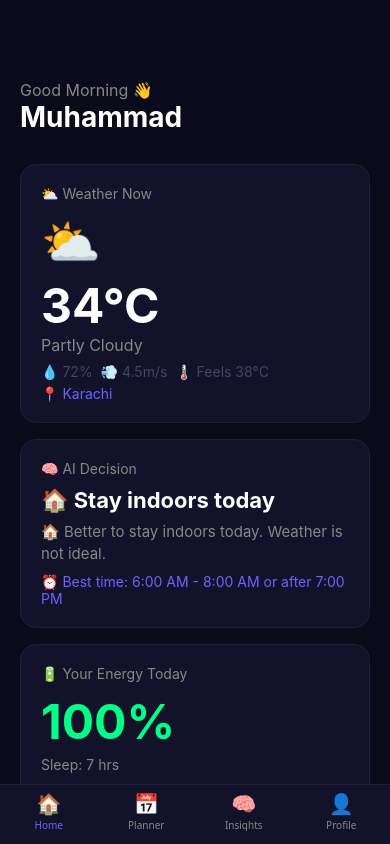
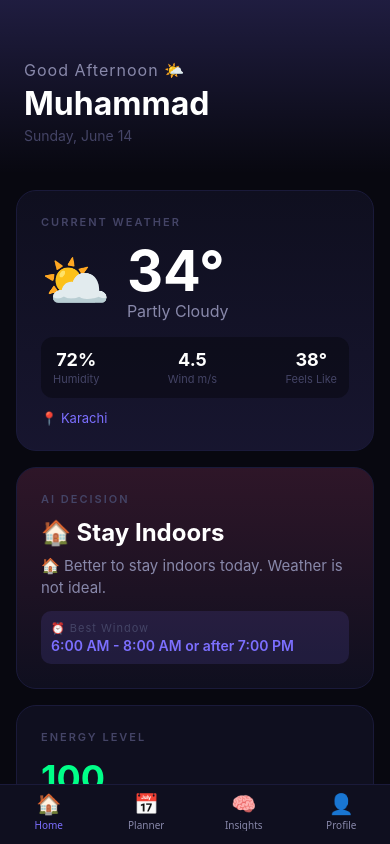
Before and after one commit to midhat81/Rythmiq, a React Native app in the folder RythmiqApp/: screen /Home in a window 390 px wide. Built offline with nearby package versions, Linux system fonts and the light colour scheme.

Commit message:
Day 7 - Premium UI + Linear Gradients

```diff
--- a/RythmiqApp/package.json
+++ b/RythmiqApp/package.json
@@ -7,6 +7,7 @@
     "@react-navigation/native": "^7.3.1",
     "axios": "^1.17.0",
     "expo": "~56.0.11",
+    "expo-linear-gradient": "~56.0.4",
     "expo-status-bar": "~56.0.4",
     "react": "19.2.3",
     "react-dom": "19.2.3",
--- a/RythmiqApp/src/screens/HomeScreen.tsx
+++ b/RythmiqApp/src/screens/HomeScreen.tsx
@@ -1,4 +1,5 @@
 import { StyleSheet, Text, View, ScrollView, ActivityIndicator, TouchableOpacity } from 'react-native';
+import { LinearGradient } from 'expo-linear-gradient';
 import { colors } from '../constants/colors';
 import { useWeather } from '../hooks/useWeather';
 import { useAI } from '../hooks/useAI';
@@ -22,18 +23,38 @@ export default function HomeScreen() {
     return colors.danger;
   };
 
+  const getGreeting = () => {
+    const hour = new Date().getHours();
+    if (hour < 12) return 'Good Morning ☀️';
+    if (hour < 17) return 'Good Afternoon 🌤️';
+    return 'Good Evening 🌙';
+  };
+
   return (
-    <ScrollView style={styles.container}>
+    <ScrollView style={styles.container} showsVerticalScrollIndicator={false}>
 
       {/* Header */}
-      <View style={styles.header}>
-        <Text style={styles.greeting}>Good Morning 👋</Text>
+      <LinearGradient
+        colors={[colors.gradientStart + '33', 'transparent']}
+        style={styles.header}
+      >
+        <Text style={styles.greeting}>{getGreeting()}</Text>
         <Text style={styles.name}>Muhammad</Text>
-      </View>
+        <Text style={styles.date}>
+          {new Date().toLocaleDateString('en-US', {
+            weekday: 'long',
+            month: 'long',
+            day: 'numeric',
+          })}
+        </Text>
+      </LinearGradient>
 
       {/* Weather Card */}
-      <View style={styles.card}>
-        <Text style={styles.cardTitle}>⛅ Weather Now</Text>
+      <LinearGradient
+        colors={[colors.card, colors.cardGlow]}
+        style={styles.weatherCard}
+      >
+        <Text style={styles.cardLabel}>CURRENT WEATHER</Text>
         {loading ? (
           <ActivityIndicator color={colors.primary} size="large" />
         ) : error ? (
@@ -45,41 +66,62 @@ export default function HomeScreen() {
           </View>
         ) : weather ? (
           <View>
+            <View style={styles.weatherMain}>
               <Text style={styles.weatherEmoji}>
                 {getWeatherEmoji(weather.description)}
               </Text>
-            <Text style={styles.weatherTemp}>{weather.temp}°C</Text>
+              <View>
+                <Text style={styles.weatherTemp}>{weather.temp}°</Text>
                 <Text style={styles.weatherDesc}>{weather.description}</Text>
-            <Text style={styles.weatherDetails}>
-              💧 {weather.humidity}%  💨 {weather.windSpeed}m/s  🌡️ Feels {weather.feelsLike}°C
-            </Text>
+              </View>
+            </View>
+            <View style={styles.weatherStats}>
+              <View style={styles.weatherStat}>
+                <Text style={styles.weatherStatValue}>{weather.humidity}%</Text>
+                <Text style={styles.weatherStatLabel}>Humidity</Text>
+              </View>
+              <View style={styles.weatherStat}>
+                <Text style={styles.weatherStatValue}>{weather.windSpeed}</Text>
+                <Text style={styles.weatherStatLabel}>Wind m/s</Text>
+              </View>
+              <View style={styles.weatherStat}>
+                <Text style={styles.weatherStatValue}>{weather.feelsLike}°</Text>
+                <Text style={styles.weatherStatLabel}>Feels Like</Text>
+              </View>
+            </View>
             <Text style={styles.city}>📍 {weather.city}</Text>
           </View>
         ) : null}
-      </View>
+      </LinearGradient>
 
       {/* AI Decision Card */}
-      <View style={styles.card}>
-        <Text style={styles.cardTitle}>🧠 AI Decision</Text>
+      <LinearGradient
+        colors={decision?.shouldGoOut
+          ? [colors.success + '22', colors.card]
+          : [colors.danger + '22', colors.card]}
+        style={styles.card}
+      >
+        <Text style={styles.cardLabel}>AI DECISION</Text>
         {decision ? (
           <View>
             <Text style={styles.shouldGoOut}>
-              {decision.shouldGoOut ? '✅ Good to go outside!' : '🏠 Stay indoors today'}
+              {decision.shouldGoOut ? '✅ Go Outside!' : '🏠 Stay Indoors'}
             </Text>
             <Text style={styles.advice}>{decision.advice}</Text>
-            <Text style={styles.timeWindow}>
-              ⏰ Best time: {decision.bestTimeWindow}
-            </Text>
+            <View style={styles.timeWindowBox}>
+              <Text style={styles.timeWindowLabel}>⏰ Best Window</Text>
+              <Text style={styles.timeWindowValue}>{decision.bestTimeWindow}</Text>
+            </View>
           </View>
         ) : (
           <ActivityIndicator color={colors.primary} />
         )}
-      </View>
+      </LinearGradient>
 
-      {/* Warnings Card */}
+      {/* Warnings */}
       {decision && decision.warnings.length > 0 && (
         <View style={[styles.card, styles.warningCard]}>
-          <Text style={styles.cardTitle}>⚠️ Warnings</Text>
+          <Text style={styles.cardLabel}>⚠️ WARNINGS</Text>
           {decision.warnings.map((warning, index) => (
             <Text key={index} style={styles.warningText}>{warning}</Text>
           ))}
@@ -88,24 +130,28 @@ export default function HomeScreen() {
 
       {/* Energy Card */}
       <View style={styles.card}>
-        <Text style={styles.cardTitle}>🔋 Your Energy Today</Text>
+        <Text style={styles.cardLabel}>ENERGY LEVEL</Text>
         {decision ? (
           <View>
-            <Text style={[styles.energy, { color: getEnergyColor(decision.energyLevel) }]}>
+            <View style={styles.energyRow}>
+              <Text style={[styles.energyValue, { color: getEnergyColor(decision.energyLevel) }]}>
                 {decision.energyLevel}%
               </Text>
-            <Text style={styles.energyDesc}>
-              Sleep: {sleepHours} hrs
-            </Text>
-            {/* Sleep adjuster */}
+              <View style={styles.energyBar}>
+                <View style={[styles.energyFill, {
+                  width: `${decision.energyLevel}%` as any,
+                  backgroundColor: getEnergyColor(decision.energyLevel),
+                }]} />
+              </View>
+            </View>
             <View style={styles.sleepRow}>
               <TouchableOpacity
                 style={styles.sleepBtn}
                 onPress={() => setSleepHours(Math.max(0, sleepHours - 1))}
               >
-                <Text style={styles.sleepBtnText}>-</Text>
+                <Text style={styles.sleepBtnText}>−</Text>
               </TouchableOpacity>
-              <Text style={styles.sleepHours}>{sleepHours} hrs sleep</Text>
+              <Text style={styles.sleepHours}>😴 {sleepHours} hrs sleep</Text>
               <TouchableOpacity
                 style={styles.sleepBtn}
                 onPress={() => setSleepHours(Math.min(12, sleepHours + 1))}
@@ -117,13 +163,19 @@ export default function HomeScreen() {
         ) : null}
       </View>
 
-      {/* Activities Card */}
+      {/* Activities */}
       <View style={styles.card}>
-        <Text style={styles.cardTitle}>🎯 Recommended Activities</Text>
+        <Text style={styles.cardLabel}>RECOMMENDED FOR YOU</Text>
+        <View style={styles.activitiesGrid}>
           {decision?.activities.map((activity, index) => (
-          <Text key={index} style={styles.activity}>{activity}</Text>
+            <View key={index} style={styles.activityChip}>
+              <Text style={styles.activityText}>{activity}</Text>
+            </View>
           ))}
         </View>
+      </View>
+
+      <View style={{ height: 20 }} />
 
     </ScrollView>
   );
@@ -133,63 +185,102 @@ const styles = StyleSheet.create({
   container: {
     flex: 1,
     backgroundColor: colors.background,
-    padding: 20,
   },
   header: {
-    marginTop: 60,
-    marginBottom: 30,
+    padding: 24,
+    paddingTop: 60,
+    paddingBottom: 30,
   },
   greeting: {
     fontSize: 16,
     color: colors.textSecondary,
+    letterSpacing: 1,
   },
   name: {
-    fontSize: 28,
+    fontSize: 32,
     fontWeight: 'bold',
     color: colors.textPrimary,
+    marginTop: 4,
+  },
+  date: {
+    fontSize: 14,
+    color: colors.textMuted,
+    marginTop: 4,
+  },
+  weatherCard: {
+    margin: 16,
+    borderRadius: 20,
+    padding: 24,
+    borderWidth: 1,
+    borderColor: colors.cardBorder,
   },
   card: {
+    margin: 16,
+    marginTop: 0,
+    borderRadius: 20,
+    padding: 24,
     backgroundColor: colors.card,
-    borderRadius: 16,
-    padding: 20,
-    marginBottom: 16,
     borderWidth: 1,
     borderColor: colors.cardBorder,
   },
   warningCard: {
-    borderColor: colors.warning,
+    borderColor: colors.warning + '66',
+    backgroundColor: colors.warning + '11',
   },
-  cardTitle: {
-    fontSize: 14,
-    color: colors.textSecondary,
-    marginBottom: 10,
+  cardLabel: {
+    fontSize: 11,
+    color: colors.textMuted,
+    letterSpacing: 2,
+    marginBottom: 12,
+    fontWeight: '600',
+  },
+  weatherMain: {
+    flexDirection: 'row',
+    alignItems: 'center',
+    gap: 16,
+    marginBottom: 16,
   },
   weatherEmoji: {
-    fontSize: 48,
-    marginBottom: 5,
+    fontSize: 56,
   },
   weatherTemp: {
-    fontSize: 48,
+    fontSize: 56,
     fontWeight: 'bold',
     color: colors.textPrimary,
+    lineHeight: 60,
   },
   weatherDesc: {
     fontSize: 16,
     color: colors.textSecondary,
     textTransform: 'capitalize',
   },
-  weatherDetails: {
-    fontSize: 14,
+  weatherStats: {
+    flexDirection: 'row',
+    justifyContent: 'space-between',
+    backgroundColor: colors.background + '88',
+    borderRadius: 12,
+    padding: 12,
+    marginBottom: 12,
+  },
+  weatherStat: {
+    alignItems: 'center',
+  },
+  weatherStatValue: {
+    fontSize: 18,
+    fontWeight: 'bold',
+    color: colors.textPrimary,
+  },
+  weatherStatLabel: {
+    fontSize: 11,
     color: colors.textMuted,
-    marginTop: 8,
+    marginTop: 2,
   },
   city: {
-    fontSize: 14,
+    fontSize: 13,
     color: colors.primary,
-    marginTop: 5,
   },
   shouldGoOut: {
-    fontSize: 22,
+    fontSize: 24,
     fontWeight: 'bold',
     color: colors.textPrimary,
     marginBottom: 8,
@@ -198,30 +289,56 @@ const styles = StyleSheet.create({
     fontSize: 15,
     color: colors.textSecondary,
     lineHeight: 22,
-    marginBottom: 8,
+    marginBottom: 12,
   },
-  timeWindow: {
+  timeWindowBox: {
+    backgroundColor: colors.primary + '22',
+    borderRadius: 10,
+    padding: 10,
+  },
+  timeWindowLabel: {
+    fontSize: 11,
+    color: colors.textMuted,
+    letterSpacing: 1,
+  },
+  timeWindowValue: {
     fontSize: 14,
     color: colors.primary,
+    fontWeight: '600',
+    marginTop: 2,
   },
   warningText: {
     fontSize: 14,
     color: colors.warning,
-    marginBottom: 5,
+    marginBottom: 6,
   },
-  energy: {
-    fontSize: 48,
+  energyRow: {
+    flexDirection: 'row',
+    alignItems: 'center',
+    gap: 16,
+    marginBottom: 16,
+  },
+  energyValue: {
+    fontSize: 36,
     fontWeight: 'bold',
+    width: 80,
   },
-  energyDesc: {
-    fontSize: 14,
-    color: colors.textSecondary,
-    marginTop: 5,
+  energyBar: {
+    flex: 1,
+    height: 8,
+    backgroundColor: colors.cardBorder,
+    borderRadius: 4,
+    overflow: 'hidden',
+  },
+  energyFill: {
+    height: '100%',
+    borderRadius: 4,
   },
   sleepRow: {
     flexDirection: 'row',
     alignItems: 'center',
-    marginTop: 12,
+    justifyContent: 'center',
+    gap: 16,
   },
   sleepBtn: {
     backgroundColor: colors.primary,
@@ -239,13 +356,25 @@ const styles = StyleSheet.create({
   sleepHours: {
     color: colors.textPrimary,
     fontSize: 16,
-    marginHorizontal: 16,
+    fontWeight: '600',
   },
-  activity: {
-    fontSize: 16,
-    color: colors.textPrimary,
-    marginBottom: 8,
-    paddingLeft: 8,
+  activitiesGrid: {
+    flexDirection: 'row',
+    flexWrap: 'wrap',
+    gap: 8,
+  },
+  activityChip: {
+    backgroundColor: colors.primary + '22',
+    borderRadius: 20,
+    paddingHorizontal: 16,
+    paddingVertical: 8,
+    borderWidth: 1,
+    borderColor: colors.primary + '44',
+  },
+  activityText: {
+    color: colors.primary,
+    fontSize: 14,
+    fontWeight: '500',
   },
   errorText: {
     color: colors.danger,
```
Also changed, not shown: RythmiqApp/src/constants/colors.ts (+13 -6 lines), 1 other file (tests, documents, lock files or other folders). Lines whose indentation alone changed are shown as unchanged.
